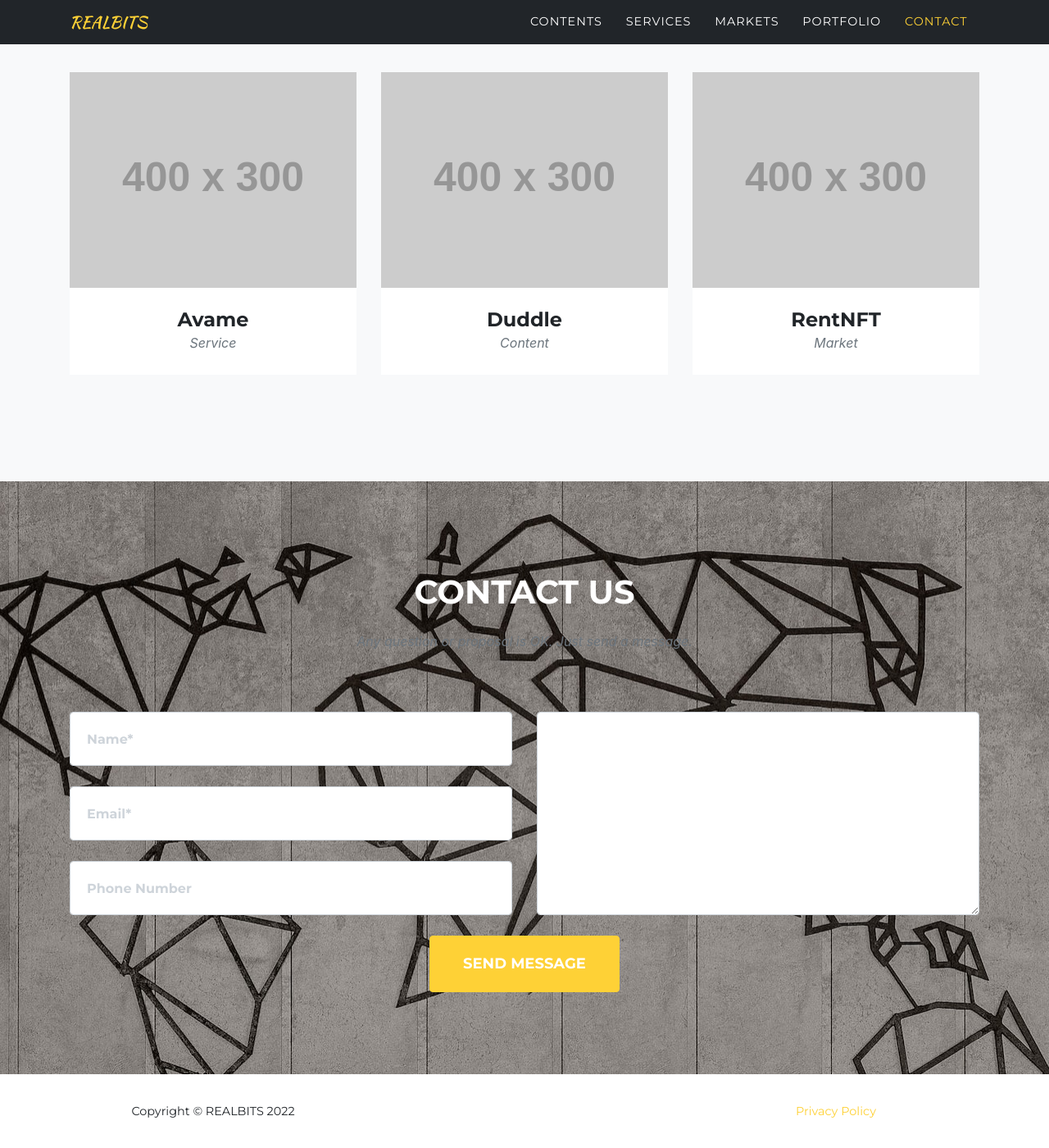
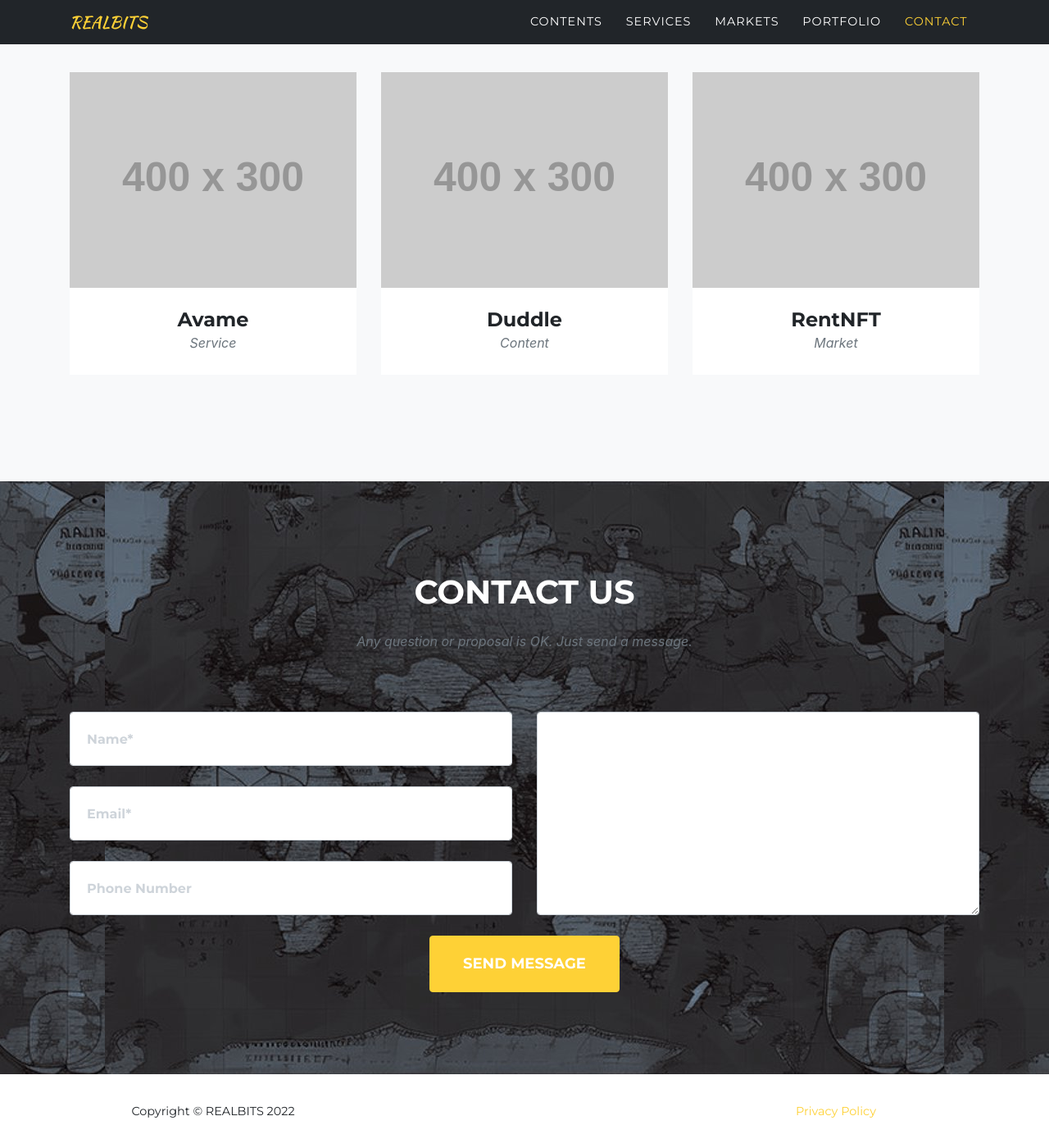
Before and after one commit to realbits-lab/realbits-lab.github.io, a Jekyll site: the page built from index.html, in a window 1280 px wide and 1400 px high, scrolled down 3124 px. Shown: the whole window at 82% size. Built offline with Jekyll 4.4.1, drawn with Linux system fonts in a browser that asks for light colours; some web fonts are replaced.

Commit message:
Change contact background image file.

```diff
--- a/_sass/layout/_contact.scss
+++ b/_sass/layout/_contact.scss
@@ -2,7 +2,7 @@
 section#contact {
   background-color: $gray-900;
   background-image: url("#{$contact-image}");
-  background-repeat: no-repeat;
+  background-repeat: repeat;
   background-position: center;
   .section-heading {
     color: $white;
```
Also changed, not shown: assets/img/contact.png (deleted), assets/img/map.jpg, 5 other files.
